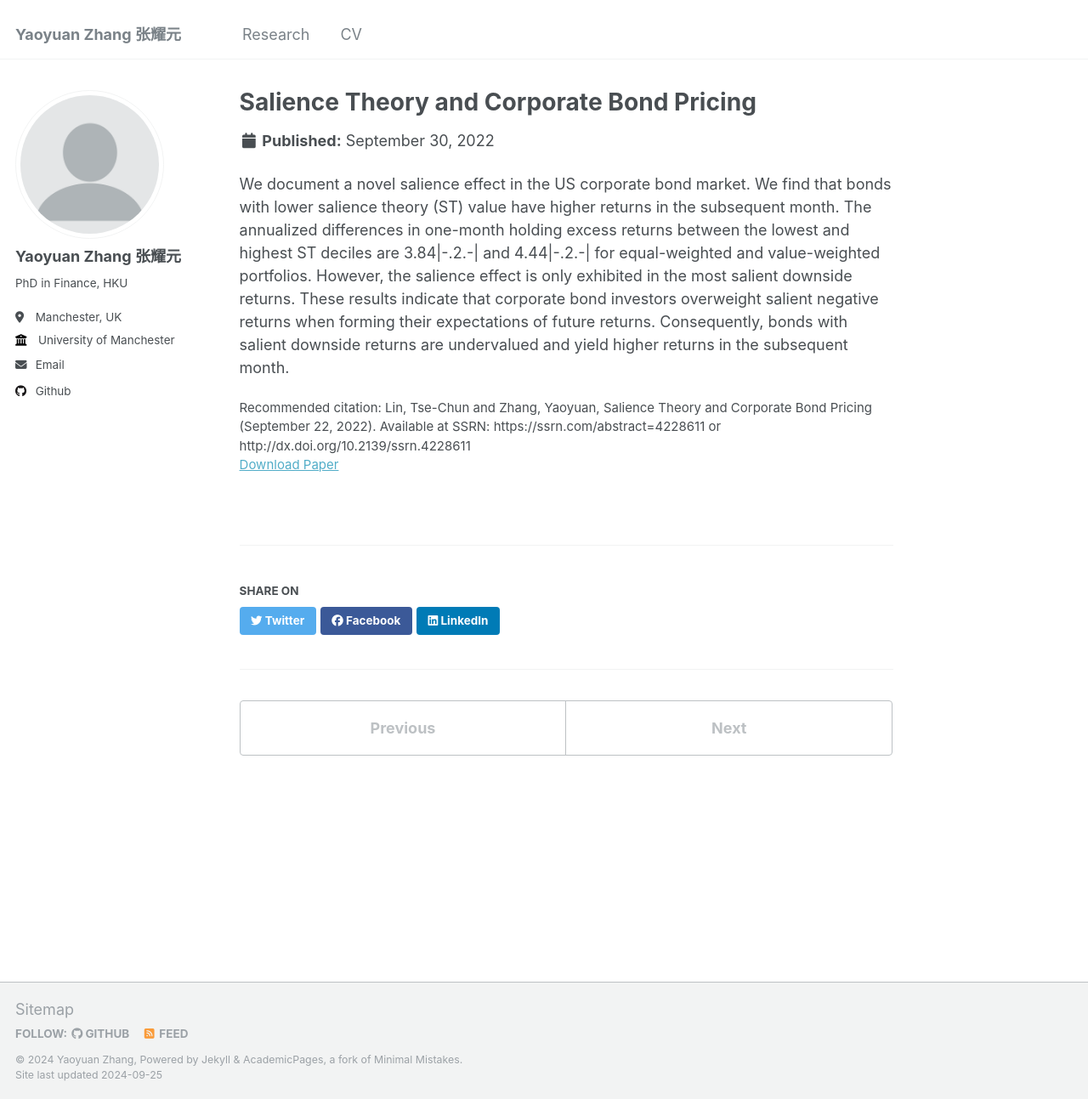
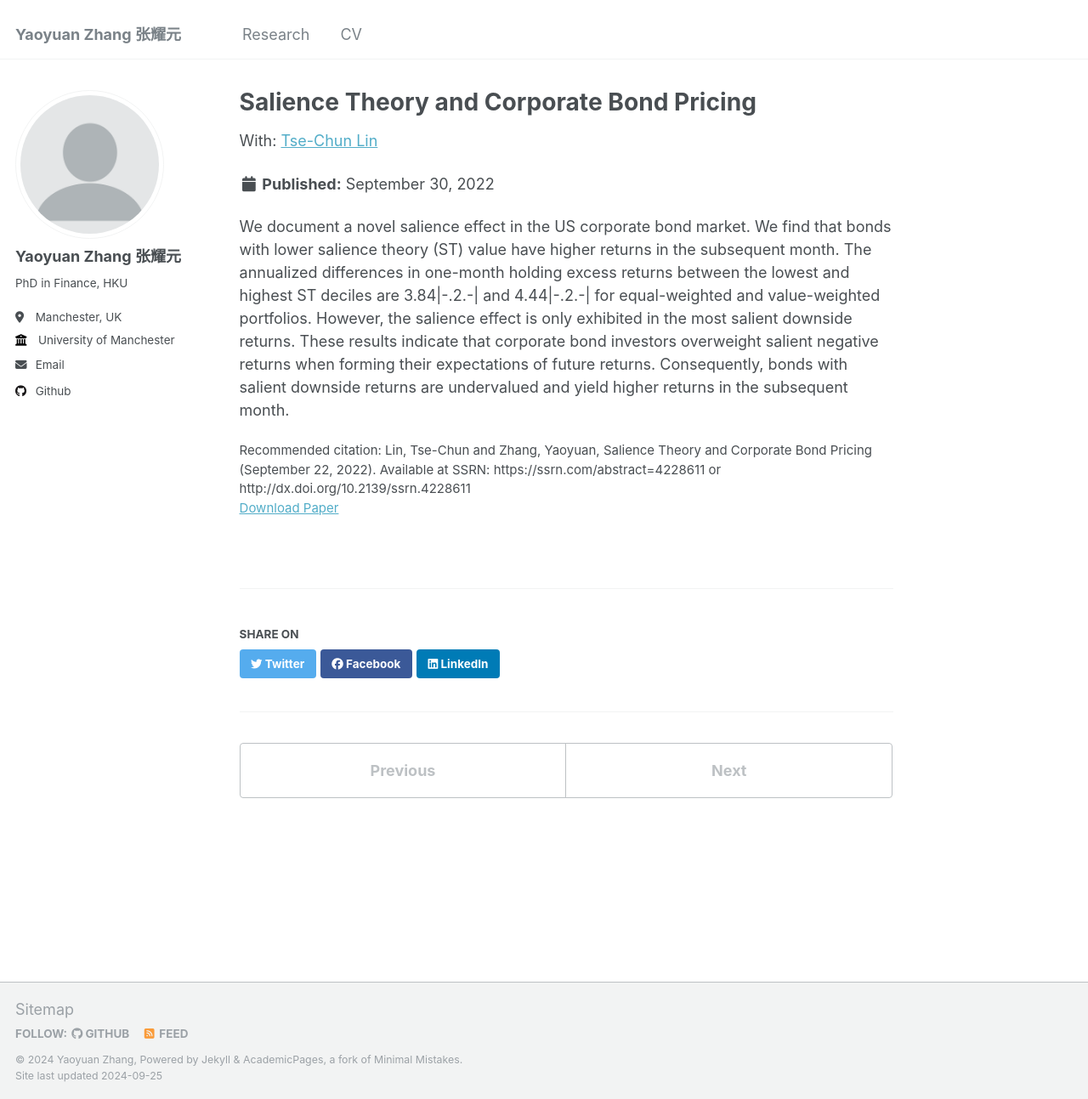
Before and after one commit to yaoyuanzhang-research/yaoyuanzhang-research.github.io, a Jekyll site: the page built from _publications/LinZhangSalience.md, in a window 1280 px wide and 1293 px high. Shown: the whole window at 85% size. Built offline with Jekyll 4.4.1, drawn with Linux system fonts in a browser that asks for light colours.

Commit message:
Update single.html

```diff
--- a/_layouts/single.html
+++ b/_layouts/single.html
@@ -32,6 +32,19 @@ layout: default
           {% endif %}
         {% if page.modified %}
           <p class="page__date"><strong><i class="fa fa-fw fa-calendar" aria-hidden="true"></i> {{ site.data.ui-text[site.locale].date_label | default: "Published:" }}</strong> <time datetime="{{ page.modified | date: "%Y-%m-%d" }}">{{ page.modified | date: "%B %d, %Y" }}</time></p>
+        {% endif %}
+
+        {% if page.authors %}
+          <p>
+            With:
+            {% for author in page.authors %}
+              {% if author.url %}
+                <a href="{{ author.url }}">{{ author.name }}</a>{% unless forloop.last %},{% endunless %}
+              {% else %}
+                {{ author.name }}{% unless forloop.last %},{% endunless %}
+              {% endif %}
+            {% endfor %}
+          </p>
         {% endif %}
 
         {% if page.collection == 'teaching' %}
```
